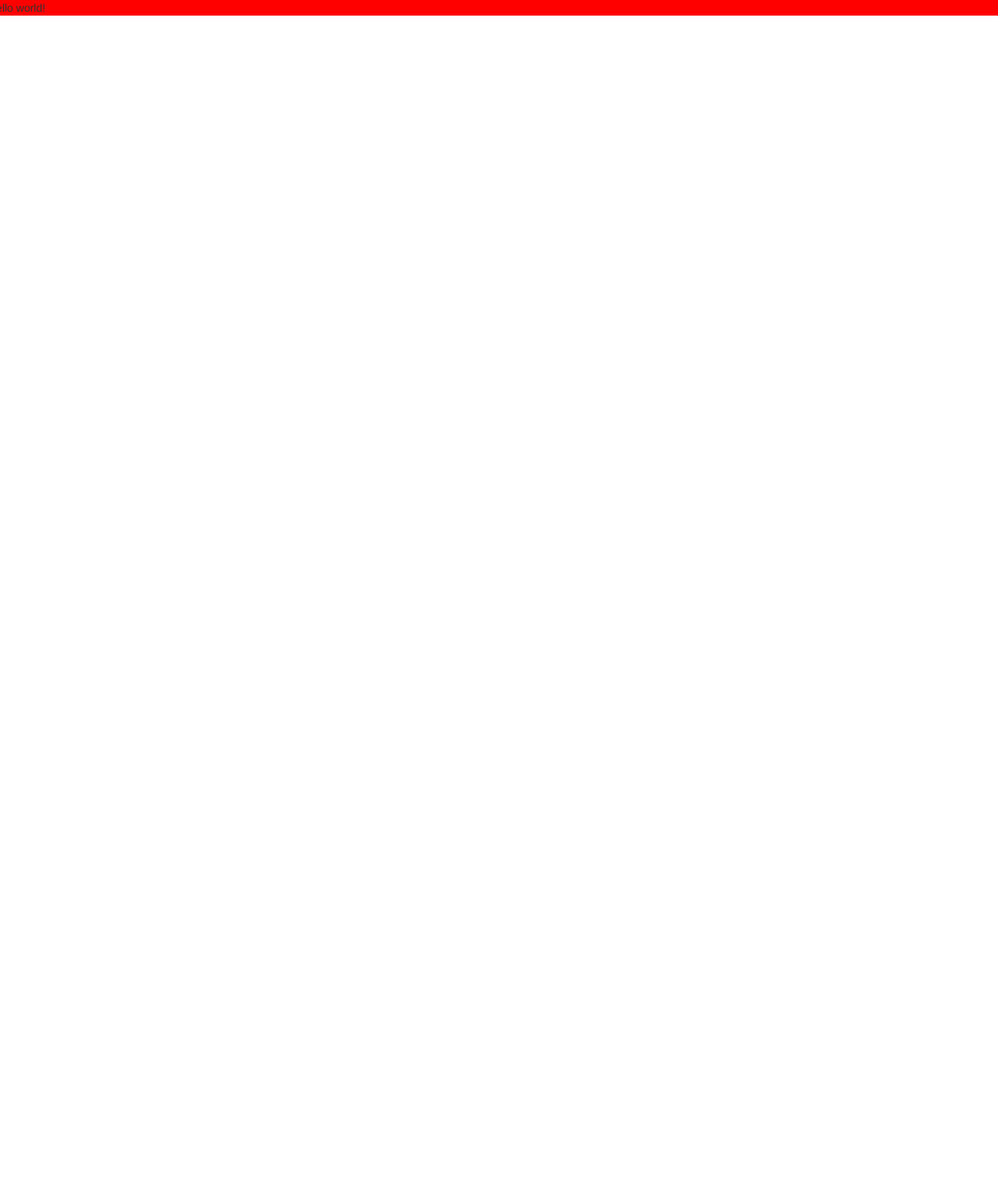
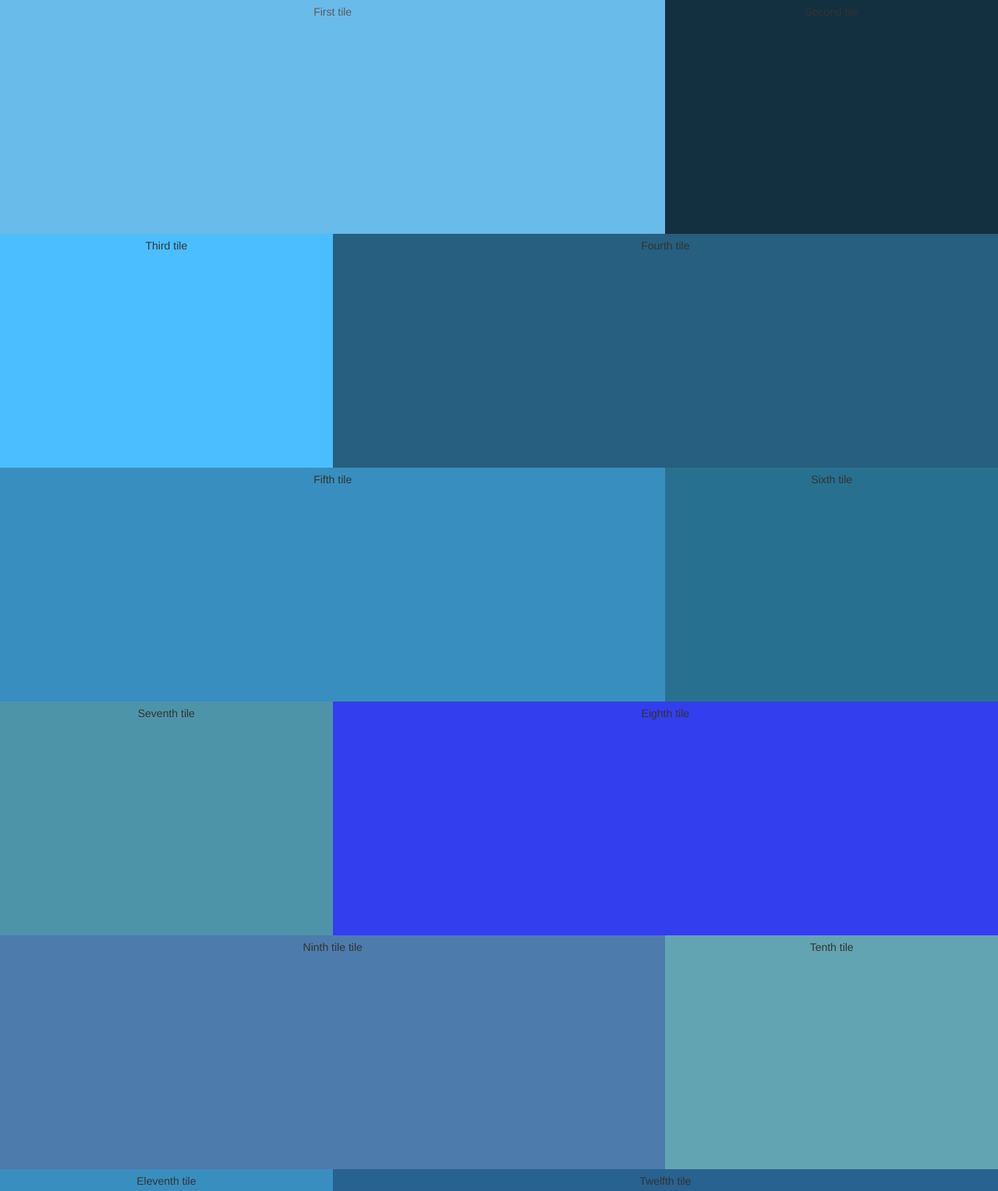
Before and after one commit to ehaas24/Website, a plain HTML site: page index.html in a window 1280 px wide. Shown: the top 1528 px of the page at 78% size. Before the commit the page ends 800 px from the top, so only its background shows below. Drawn offline with nearby package versions, Linux system fonts and the light colour scheme.

Commit message:
Tile Style
Added tiles and their basic styling

```diff
--- a/css/main.css
+++ b/css/main.css
@@ -1,3 +1,57 @@
 .tile {
-  background:red;
+  height: 300px;
+  padding: 5px;
+  text-align: center;
 }
+
+.tile:hover {
+  opacity:0.8;
+}
+
+.tile:nth-child(12n + 1) {
+  background: #44ABE5;
+}
+
+.tile:nth-child(12n + 2) {
+  background: #133040;
+}
+
+.tile:nth-child(12n + 3) {
+  background: #4BBEFF;
+}
+
+.tile:nth-child(12n + 4) {
+  background: #265F7F;
+}
+
+.tile:nth-child(12n + 5) {
+  background: #388FBF;
+}
+
+.tile:nth-child(12n + 6) {
+  background: #28708f;
+}
+
+.tile:nth-child(12n + 7) {
+  background: #4e94a9;
+}
+
+.tile:nth-child(12n + 8) {
+  background: #333eee;
+}
+
+.tile:nth-child(12n + 9) {
+  background: #4d7cac;
+}
+
+.tile:nth-child(12n + 10) {
+  background: #63a4b2;
+}
+
+.tile:nth-child(12n + 11) {
+  background: #388FBF;
+}
+
+.tile:nth-child(12n + 12) {
+  background: #286291;
+}
--- a/index.html
+++ b/index.html
@@ -1,5 +1,6 @@
 <!doctype html>
 <html class="no-js" lang="">
+
 <head>
     <meta charset="utf-8">
     <title></title>
@@ -22,12 +23,48 @@
 
     <script src="js/temp.js"></script>
 </head>
+
 <body>
+    <div class="container-fluid">
         <div class="row">
-      <div class="tile">
-        <p>Hello world!</p>
+            <div class="tile col-sm-8 col-xs-12">
+                <p>First tile</p>
+            </div>
+            <div class="tile col-sm-4 col-xs-12">
+                <p>Second tile</p>
+            </div>
+            <div class="tile col-sm-4 col-xs-12">
+                <p>Third tile</p>
+            </div>
+            <div class="tile col-sm-8 col-xs-12">
+              <p>Fourth tile</p>
+            </div>
+            <div class="tile col-sm-8 col-xs-12">
+                <p>Fifth tile</p>
+            </div>
+            <div class="tile col-sm-4 col-xs-12">
+                <p>Sixth tile</p>
+            </div>
+            <div class="tile col-sm-4 col-xs-12">
+                <p>Seventh tile</p>
+            </div>
+            <div class="tile col-sm-8 col-xs-12">
+              <p>Eighth tile</p>
+            </div>
+            <div class="tile col-sm-8 col-xs-12">
+                <p>Ninth tile tile</p>
+            </div>
+            <div class="tile col-sm-4 col-xs-12">
+                <p>Tenth tile</p>
+            </div>
+            <div class="tile col-sm-4 col-xs-12">
+                <p>Eleventh tile</p>
+            </div>
+            <div class="tile col-sm-8 col-xs-12">
+              <p>Twelfth tile</p>
             </div>
         </div>
+    </div>
+</body>
 
-    </body>
 </html>
```
Lines whose indentation alone changed are shown as unchanged.
